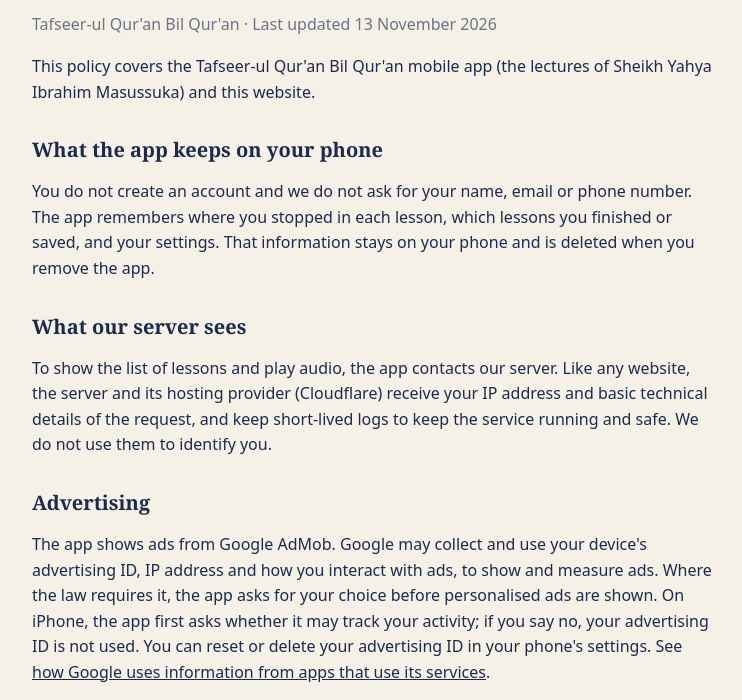
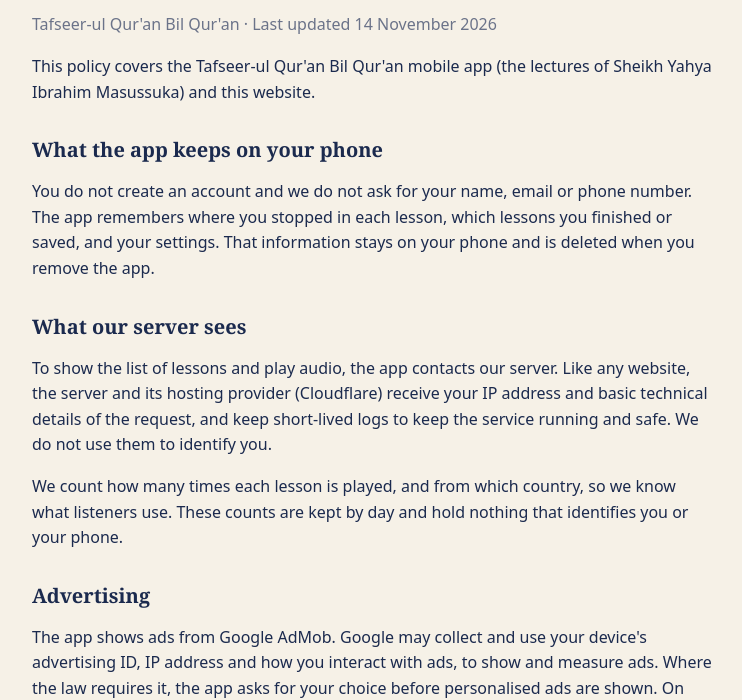
Before and after one commit to barkono-apps/barkono-apps.github.io, a plain HTML site: page tafseer/privacy.html in a window 1280 px wide. Shown: the part 110-810 px from the top of the page, without its empty margins (268-1010 px from the left). Drawn offline with Linux system fonts and the light colour scheme.

Commit message:
Update tafseer/privacy.html

```diff
--- a/tafseer/privacy.html
+++ b/tafseer/privacy.html
@@ -10,7 +10,7 @@
 <main>
   <p class="back"><a href="./">Tafseer-ul Qur'an Bil Qur'an</a></p>
   <h1>Privacy policy</h1>
-  <p class="dim">Tafseer-ul Qur'an Bil Qur'an · Last updated 13 November 2026</p>
+  <p class="dim">Tafseer-ul Qur'an Bil Qur'an · Last updated 14 November 2026</p>
 
   <p>This policy covers the Tafseer-ul Qur'an Bil Qur'an mobile app (the lectures of Sheikh Yahya
   Ibrahim Masussuka) and this website.</p>
@@ -25,6 +25,8 @@
   server and its hosting provider (Cloudflare) receive your IP address and basic technical details of
   the request, and keep short-lived logs to keep the service running and safe. We do not use them to
   identify you.</p>
+  <p>We count how many times each lesson is played, and from which country, so we know what listeners
+  use. These counts are kept by day and hold nothing that identifies you or your phone.</p>
 
   <h2>Advertising</h2>
   <p>The app shows ads from Google AdMob. Google may collect and use your device's advertising ID, IP
```
